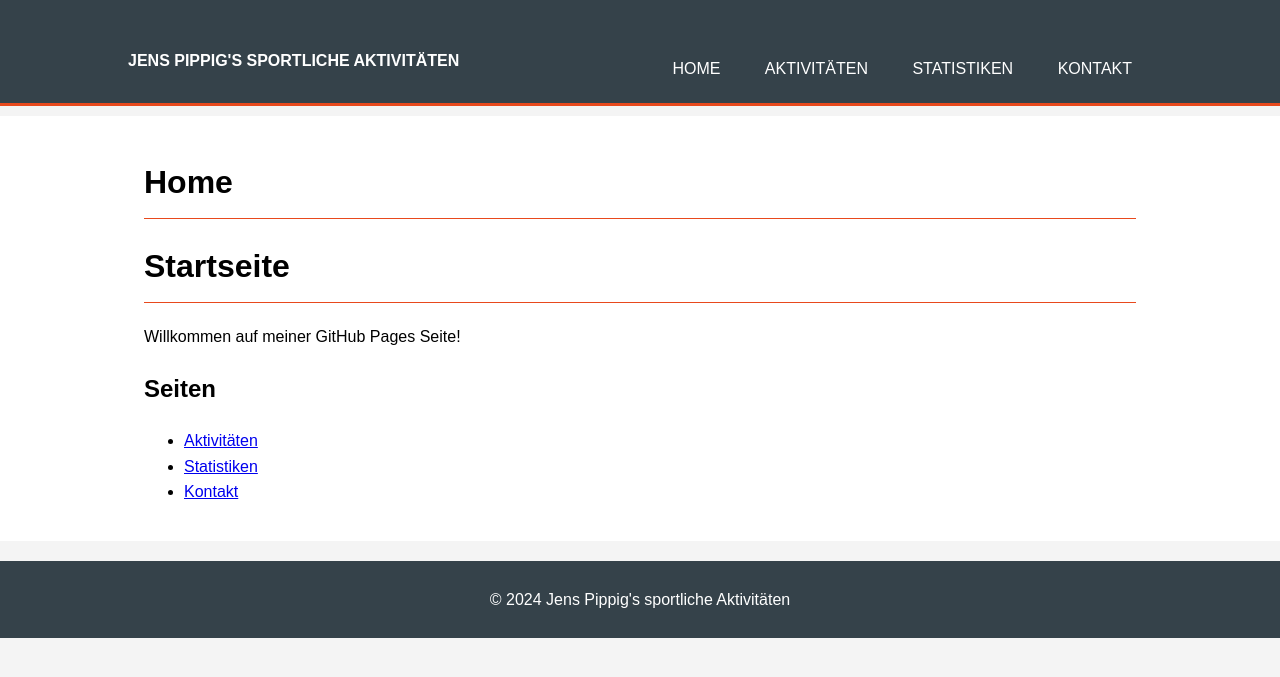
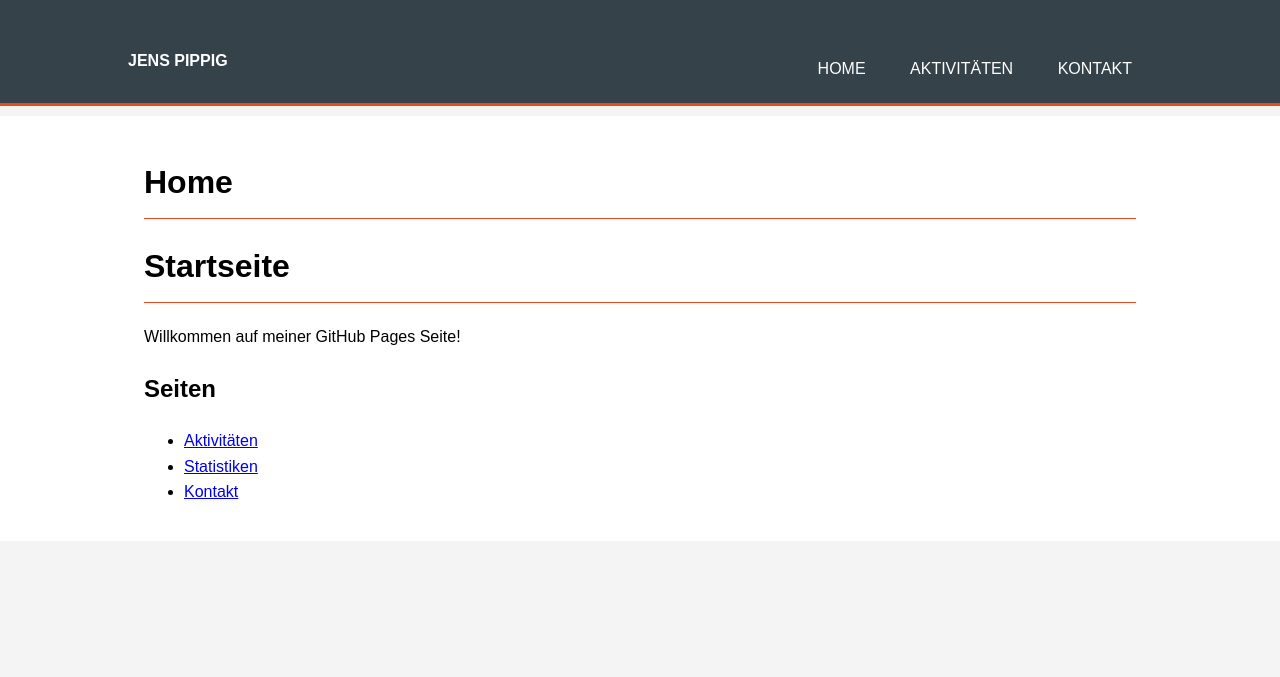
Before and after one commit to jenspippig/blog, a Jekyll site: the page built from index.md, in a window 1280 px wide. Shown: the top 677 px of the page. Built offline with Jekyll 4.4.1, drawn with Linux system fonts in a browser that asks for light colours.

Commit message:
Add new layout

```diff
--- a/_config.yml
+++ b/_config.yml
@@ -1,4 +1,4 @@
-title: Jens Pippig's sportliche Aktivitäten
+title: Jens Pippig
 email: jens.pippig@gmail.com
 description: Ich bin ein leidenschaftlicher Mountainbike-Alpinist, Splitboarder und Abenteurer, der mit seiner Freundin im Van lebt. Auf meiner Seite bekommst du einen umfangreichen Einblick meiner Touren.
 baseurl: "/blog"
--- a/_layouts/default.html
+++ b/_layouts/default.html
@@ -14,7 +14,6 @@
                 <ul>
                     <li><a href="{{ site.baseurl }}/">Home</a></li>
                     <li><a href="{{ site.baseurl }}/pages/activities.html">Aktivitäten</a></li>
-                    <li><a href="{{ site.baseurl }}/statistics.html">Statistiken</a></li>
                     <li><a href="{{ site.baseurl }}/pages/contact.html">Kontakt</a></li>
                 </ul>
             </nav>
@@ -25,10 +24,5 @@
             {{ content }}
         </div>
     </main>
-    <footer>
-        <div class="container">
-            <p>&copy; {{ site.time | date: "%Y" }} {{ site.title }}</p>
-        </div>
-    </footer>
 </body>
 </html>
```
